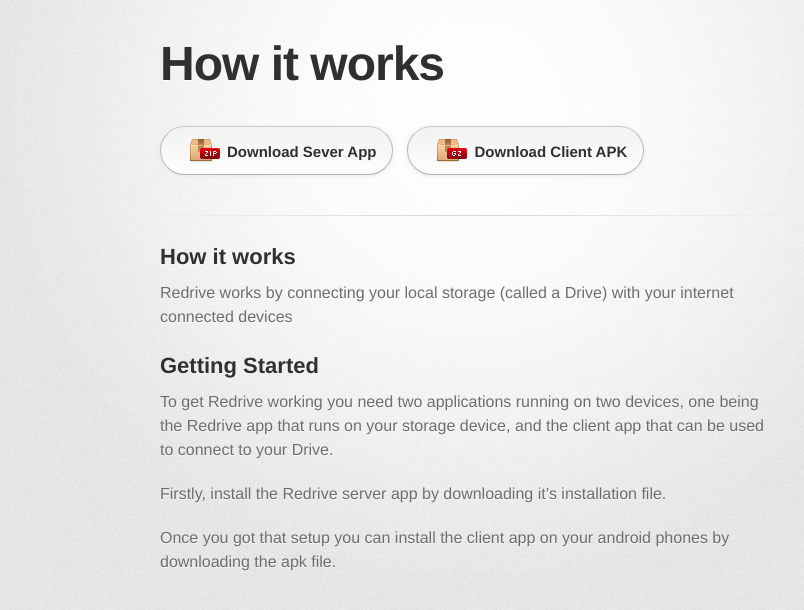
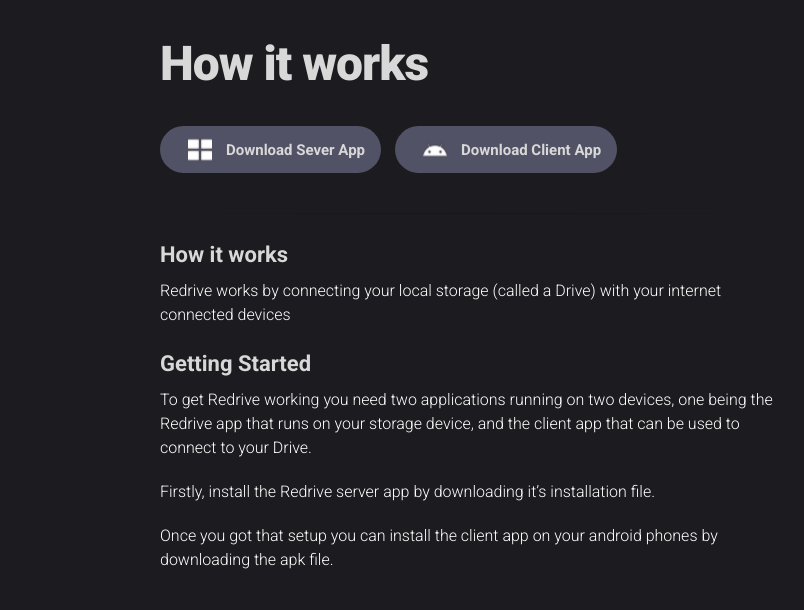
Before and after one commit to tomatopickle/Redrive_Docs, a Jekyll site: the page built from index.md, in a window 1280 px wide. Shown: the top 610 px of the page, without its empty margins (170-974 px from the left). Built offline with Jekyll 4.4.1, drawn with Linux system fonts in a browser that asks for light colours; some web fonts are replaced; the repository's description, which GitHub fills in, is left out; our own code applies the rules of GitHub Pages for plain Markdown files.

Commit message:
Feat: Added Redrive theme

```diff
--- a/_config.yml
+++ b/_config.yml
@@ -4,5 +4,5 @@ show_downloads: true
 google_analytics:
 theme: jekyll-theme-tactile
 github:
-  zip_url: "https://example.com/download.zip"
-  tar_url: "https://example.com/download.tar.gz"
+  server_url: "https://github.com/tomatopickle/Redrive_Docs/releases/download/0.1.1/Redrive.Server.zip"
+  client_url: "https://github.com/tomatopickle/Redrive_Docs/releases/download/0.1.1/redrive-release.1.apk"
--- a/_layouts/default.html
+++ b/_layouts/default.html
@@ -24,8 +24,8 @@
         </header>
         <section id="downloads" class="clearfix">
           {% if site.show_downloads %}
-          <a href="{{ page.github.zip_url }}" id="download-zip" class="button"><span>Download Sever App</span></a>
-          <a href="{{ page.github.tar_url }}" id="download-tar-gz" class="button"><span>Download Client APK</span></a>
+          <a href="{{ site.github.server_url }}" id="download-zip" class="button"><span>Download Sever App</span></a>
+          <a href="{{ site.github.client_url }}" id="download-tar-gz" class="button"><span>Download Client App</span></a>
           {% endif %}
 	{% if site.github.public %}
 	  {% if site.github.is_project_page %}
--- a/_sass/jekyll-theme-tactile.scss
+++ b/_sass/jekyll-theme-tactile.scss
@@ -1,5 +1,5 @@
 @import "rouge-base16-dark";
-@import url('https://fonts.googleapis.com/css?family=Chivo:900');
+@import url('https://fonts.googleapis.com/css2?family=Roboto:ital,wght@0,100..900;1,100..900&display=swap');
 
 /* http://meyerweb.com/eric/tools/css/reset/
    v2.0 | 20110126
@@ -51,12 +51,11 @@ table {
 
 /* LAYOUT STYLES */
 body {
-  font-family: 'Helvetica Neue', Helvetica, Arial, serif;
+  font-family: "Roboto", serif;
   font-size: 1em;
   line-height: 1.5;
-  color: #6d6d6d;
-  text-shadow: 0 1px 0 rgba(255, 255, 255, 0.8);
-  background: #e7e7e7 url(../images/body-bg.png) 0 0 repeat;
+  color: white;
+  background:rgb(28, 27, 31) ;
 }
 
 a {
@@ -72,10 +71,10 @@ header {
 }
 
 header h1 {
-  font-family: 'Chivo', 'Helvetica Neue', Helvetica, Arial, serif;
+  font-family: "Roboto", serif;
   font-size: 48px; font-weight: 900;
   line-height: 1.2;
-  color: #303030;
+  color: #d8d8d8;
   letter-spacing: -1px;
 }
 
@@ -89,7 +88,6 @@ header h2 {
 
 #container {
   min-height: 595px;
-  background: transparent url(../images/highlight-bg.jpg) 50% 0 no-repeat;
 }
 
 .inner {
@@ -113,39 +111,12 @@ a.button {
   font-size: 15px;
   font-weight: bold;
   line-height: 25px;
-  color: #303030;
-  background: #fdfdfd; /* Old browsers */
-  background: -moz-linear-gradient(top,  #fdfdfd 0%, #f2f2f2 100%); /* FF3.6+ */
-  background: -webkit-gradient(linear, left top, left bottom, color-stop(0%,#fdfdfd), color-stop(100%,#f2f2f2)); /* Chrome,Safari4+ */
-  background: -webkit-linear-gradient(top,  #fdfdfd 0%,#f2f2f2 100%); /* Chrome10+,Safari5.1+ */
-  background: -o-linear-gradient(top,  #fdfdfd 0%,#f2f2f2 100%); /* Opera 11.10+ */
-  background: -ms-linear-gradient(top,  #fdfdfd 0%,#f2f2f2 100%); /* IE10+ */
-  background: linear-gradient(to top,  #fdfdfd 0%,#f2f2f2 100%); /* W3C */
-  filter: progid:DXImageTransform.Microsoft.gradient( startColorstr='#fdfdfd', endColorstr='#f2f2f2',GradientType=0 ); /* IE6-9 */
-  border-top: solid 1px #cbcbcb;
-  border-right: solid 1px #b7b7b7;
-  border-bottom: solid 1px #b3b3b3;
-  border-left: solid 1px #b7b7b7;
+  color: #d8d8d8;
+  background: rgb(82, 82, 102);
   border-radius: 30px;
-  -webkit-box-shadow: 10px 10px 5px #888;
-  -moz-box-shadow: 10px 10px 5px #888;
-  box-shadow: 0px 1px 5px #e8e8e8;
-  -moz-border-radius: 30px;
-  -webkit-border-radius: 30px;
 }
 a.button:hover {
-  background: #fafafa; /* Old browsers */
-  background: -moz-linear-gradient(top,  #fdfdfd 0%, #f6f6f6 100%); /* FF3.6+ */
-  background: -webkit-gradient(linear, left top, left bottom, color-stop(0%,#fdfdfd), color-stop(100%,#f6f6f6)); /* Chrome,Safari4+ */
-  background: -webkit-linear-gradient(top,  #fdfdfd 0%,#f6f6f6 100%); /* Chrome10+,Safari5.1+ */
-  background: -o-linear-gradient(top,  #fdfdfd 0%,#f6f6f6 100%); /* Opera 11.10+ */
-  background: -ms-linear-gradient(top,  #fdfdfd 0%,#f6f6f6 100%); /* IE10+ */
-  background: linear-gradient(to top,  #fdfdfd 0%,#f6f6f6, 100%); /* W3C */
-  filter: progid:DXImageTransform.Microsoft.gradient( startColorstr='#fdfdfd', endColorstr='#f6f6f6',GradientType=0 ); /* IE6-9 */
-  border-top: solid 1px #b7b7b7;
-  border-right: solid 1px #b3b3b3;
-  border-bottom: solid 1px #b3b3b3;
-  border-left: solid 1px #b3b3b3;
+  background: rgb(100, 100, 124);
 }
 
 a.button span {
@@ -155,10 +126,10 @@ a.button span {
 }
 
 #download-zip span {
-  background: transparent url(../images/zip-icon.png) 12px 50% no-repeat;
+  background: transparent url(../images/window.png)  12px  30% no-repeat;
 }
 #download-tar-gz span {
-  background: transparent url(../images/tar-gz-icon.png) 12px 50% no-repeat;
+  background: transparent url(../images/android.png) 12px 50% no-repeat;
 }
 #view-on-github span {
   background: transparent url(../images/octocat-icon.png) 12px 50% no-repeat;
@@ -185,12 +156,12 @@ pre {
   overflow: auto;
   color: #f2f2f2;
   text-shadow: none;
-  background: #303030;
+  background: #d8d8d8;
 }
 pre code {
   padding: 0;
   color: #f2f2f2;
-  background-color: #303030;
+  background-color: #d8d8d8;
   border: none;
 }
 
@@ -250,7 +221,7 @@ h2 {
   margin-bottom: 8px;
   font-size: 22px;
   font-weight: bold;
-  color: #303030;
+  color: #d8d8d8;
 }
 
 h3 {
@@ -263,17 +234,17 @@ h3 {
 h4 {
   font-size: 16px;
   font-weight: bold;
-  color: #303030;
+  color: #d8d8d8;
 }
 
 h5 {
   font-size: 1em;
-  color: #303030;
+  color: #d8d8d8;
 }
 
 h6 {
   font-size: .8em;
-  color: #303030;
+  color: #d8d8d8;
 }
 
 p {
@@ -309,7 +280,7 @@ ol li {
 }
 
 dl dt {
-  color: #303030;
+  color: #d8d8d8;
 }
 
 footer {
```
Also changed, not shown: .github/workflows/ci.yaml (deleted), assets/images/android.png (added), assets/images/window.png (added).
